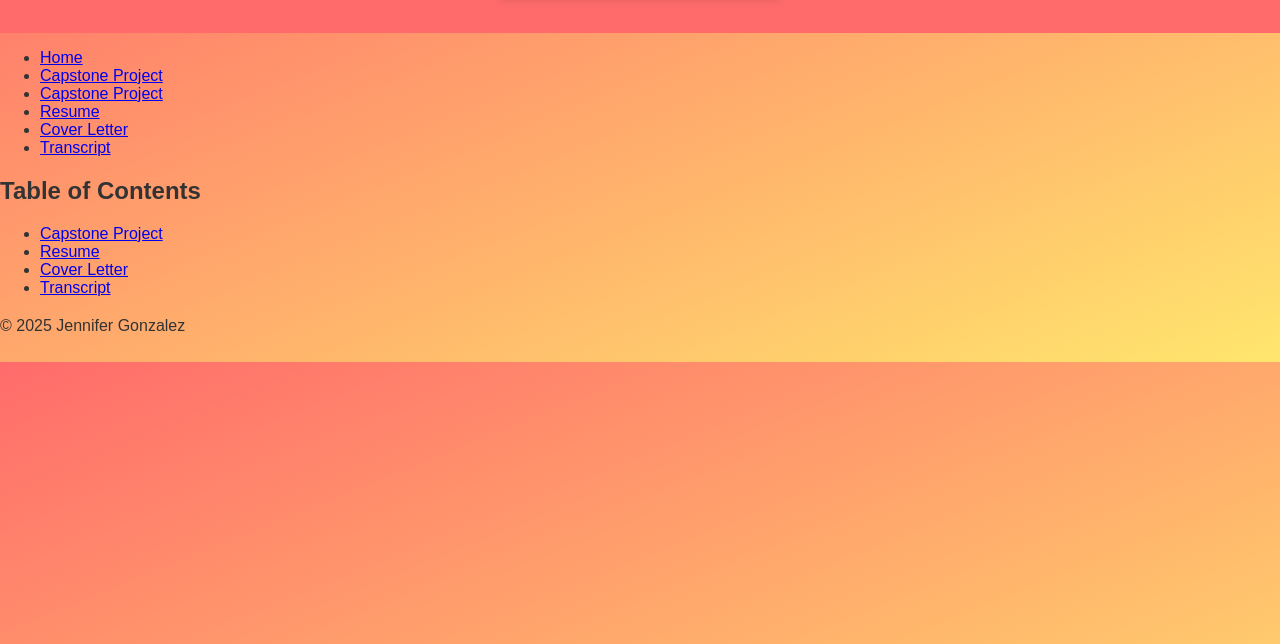
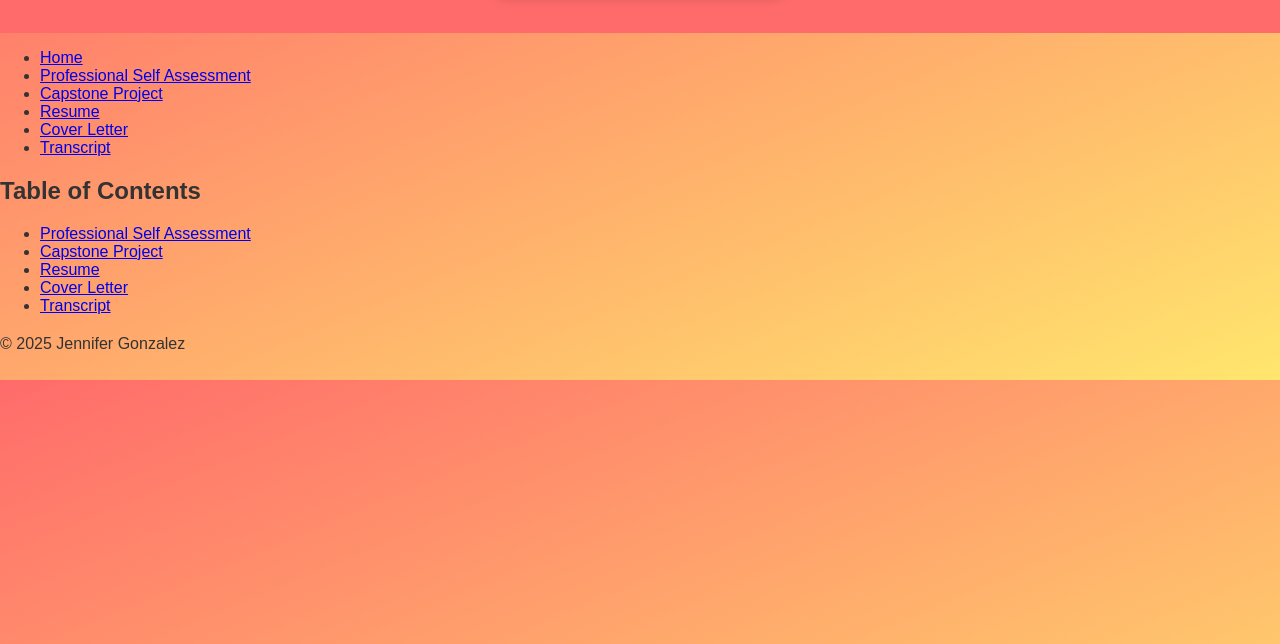
Before and after one commit to jmarie13/jmarie13.github.io, a plain HTML site: page index.html in a window 1280 px wide. Shown: the part 156-800 px from the top of the page. Drawn offline with Linux system fonts and the light colour scheme.

Commit message:
Update index.html

```diff
--- a/index.html
+++ b/index.html
@@ -18,7 +18,7 @@
      <nav>
         <ul>
             <li><a href="index.html">Home</a></li>
-            <li><a href="self_assessment.html">Capstone Project</a></li>
+            <li><a href="self_assessment.html">Professional Self Assessment</a></li>
             <li><a href="capstone.html">Capstone Project</a></li>
             <li><a href="resume.html">Resume</a></li>
             <li><a href="coverletter.html">Cover Letter</a></li>
@@ -29,6 +29,7 @@
     <main>
         <h2>Table of Contents</h2>
         <ul>
+            <li><a href="self_assessment.html">Professional Self Assessment</a></li>
             <li><a href="capstone.html">Capstone Project</a></li>
             <li><a href="resume.html">Resume</a></li>
             <li><a href="coverletter.html">Cover Letter</a></li>
```
